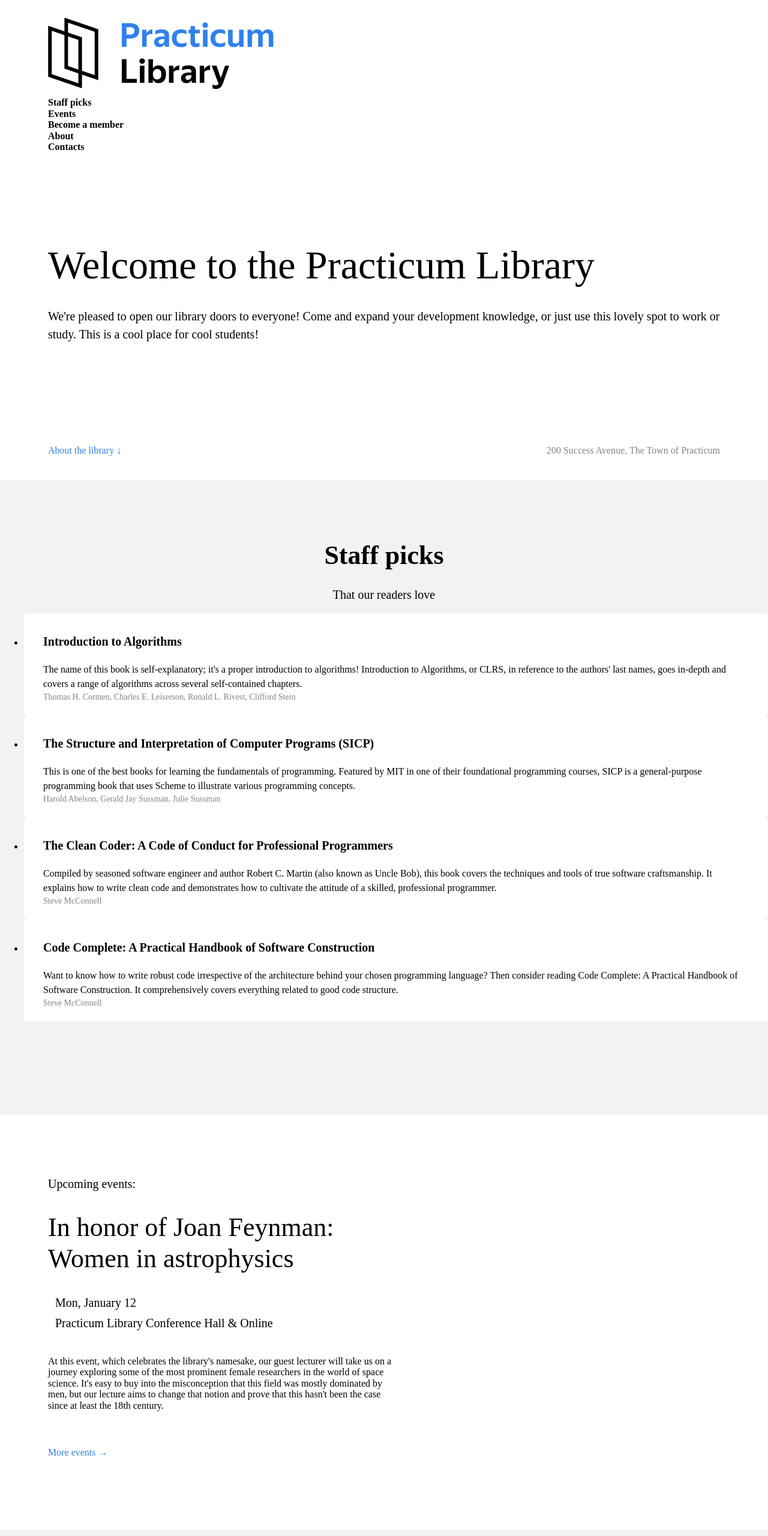
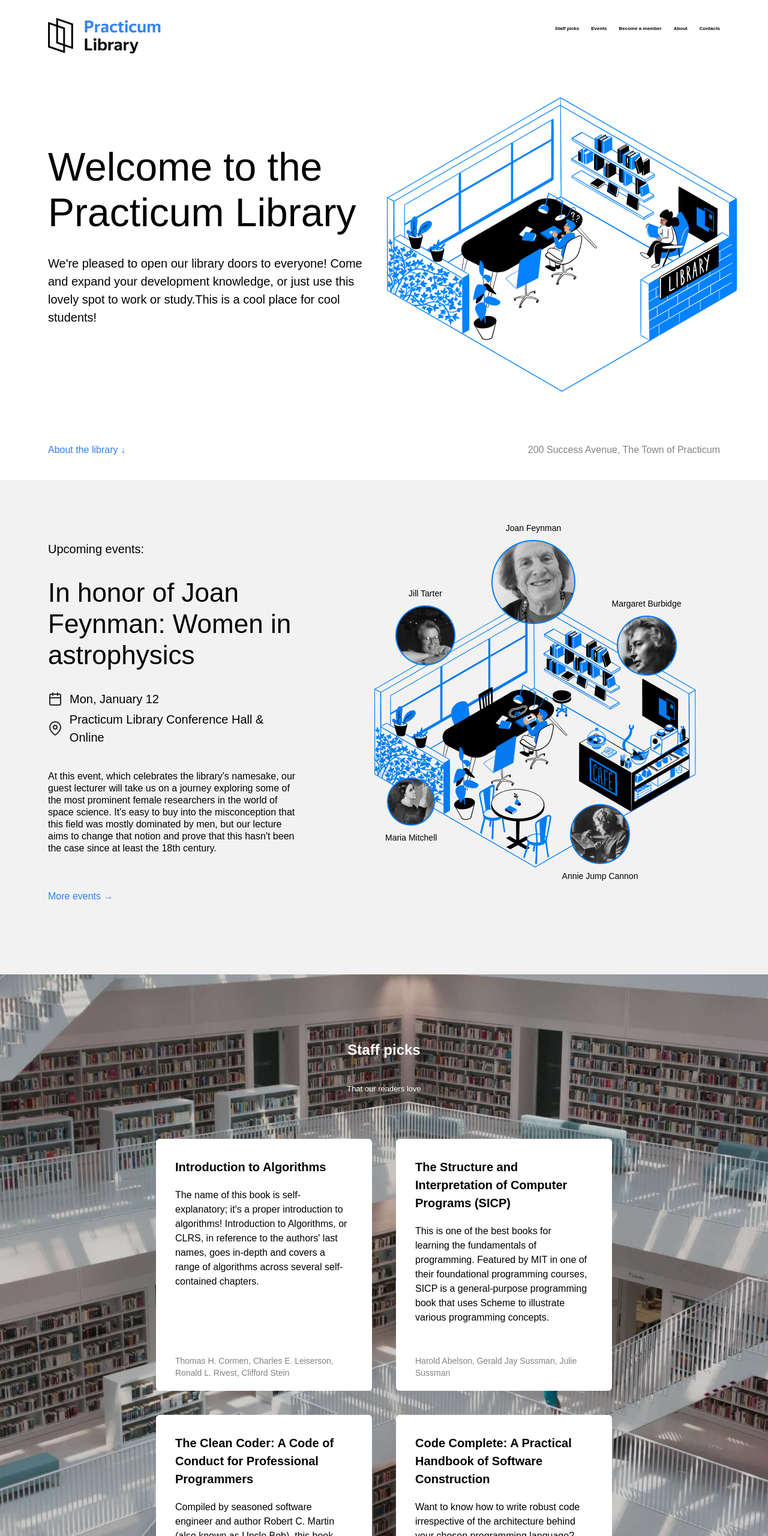
Before and after one commit to saumyanaya/se_project_library, a plain HTML site: page index.html in a window 1280 px wide. Shown: the top 2560 px of the page at 60% size. Drawn offline with Linux system fonts and the light colour scheme.

Commit message:
Updated Project 1 Stage 4

```diff
--- a/index.html
+++ b/index.html
@@ -4,126 +4,60 @@
     <meta charset="UTF-8" />
     <meta name="viewport" content="width=device-width, initial-scale=1.0" />
     <title>Practicum Library</title>
+    <link rel="shortcut icon" href="favicon.ico" />
     <link rel="stylesheet" href="./styles/normalize.css" />
     <link rel="stylesheet" href="./styles/style.css" />
   </head>
 
   <body>
-    <!-- Wrap the entire page content in a new div with the page class. Remember to add the closing tag -->
-    <div class="header">
-      <div class="nav">
+    <div class="page">
+      <header class="header">
+        <nav class="nav">
           <img
             src="./images/logo.png"
             alt="Practicum Library Logo"
             class="logo"
           />
-        <!-- Putting navigation links in a list is supposed to be the best practice of writing the semantic code since it allows screen readers to pause between each link instead of reading all the links as a sentence. -->
+
           <ul class="nav__links">
             <li>
-            <a class="nav__link">Staff picks</a>
+              <a href="#staff" class="nav__link">Staff picks</a>
             </li>
             <li>
-            <a class="nav__link">Events</a>
+              <a href="#events" class="nav__link">Events</a>
             </li>
             <li>
-            <a class="nav__link">Become a member</a>
+              <a href="#become-a-member" class="nav__link">Become a member</a>
             </li>
             <li>
-            <a class="nav__link">About</a>
+              <a href="#about" class="nav__link">About</a>
             </li>
             <li>
-            <a class="nav__link">Contacts</a>
+              <a href="#contacts" class="nav__link">Contacts</a>
             </li>
           </ul>
-      </div>
+        </nav>
         <h1 class="header__title">Welcome to the Practicum Library</h1>
         <p class="header__description">
           We're pleased to open our library doors to everyone! Come and expand
           your development knowledge, or just use this lovely spot to work or
-        study. This is a cool place for cool students!
+          study.This is a cool place for cool students!
         </p>
-      <!-- <img src="./images/inside_the_library.png" alt="Illustration 'Inside the library'" class="header__image" > -->
+        <img
+          src="./images/inside_the_library.png"
+          alt="Illustration 'Inside the library'"
+          class="header__image"
+        />
         <div class="header__footer">
           <a class="header__link">About the library &darr;</a>
-        <p class="header__address">200 Success Avenue, The Town of Practicum</p>
-      </div>
-    </div>
-
-    <div class="content">
-      <div class="staff">
-        <h2 class="staff__title">Staff picks</h2>
-        <p class="staff__subtitle">That our readers love</p>
-        <!-- The ul tag (unordered list) is used here as it is a collection of cards for which the order doesn't really matter. -->
-        <ul>
-          <li class="card">
-            <div class="card__content">
-              <h3 class="card__title">Introduction to Algorithms</h3>
-              <p class="card__text">
-                The name of this book is self-explanatory; it's a proper
-                introduction to algorithms! Introduction to Algorithms, or CLRS,
-                in reference to the authors' last names, goes in-depth and
-                covers a range of algorithms across several self-contained
-                chapters.
-              </p>
-              <p class="card__footer">
-                Thomas H. Cormen, Charles E. Leiserson, Ronald L. Rivest,
-                Clifford Stein
+          <p class="header__address">
+            200 Success Avenue, The Town of Practicum
           </p>
         </div>
-          </li>
+      </header>
 
-          <li class="card">
-            <div class="card__content">
-              <h3 class="card__title">
-                The Structure and Interpretation of Computer Programs (SICP)
-              </h3>
-              <p class="card__text">
-                This is one of the best books for learning the fundamentals of
-                programming. Featured by MIT in one of their foundational
-                programming courses, SICP is a general-purpose programming book
-                that uses Scheme to illustrate various programming concepts.
-              </p>
-              <p class="card__footer">
-                Harold Abelson, Gerald Jay Sussman, Julie Sussman
-              </p>
-            </div>
-          </li>
-
-          <li class="card">
-            <div class="card__content">
-              <h3 class="card__title">
-                The Clean Coder: A Code of Conduct for Professional Programmers
-              </h3>
-              <p class="card__text">
-                Compiled by seasoned software engineer and author Robert C.
-                Martin (also known as Uncle Bob), this book covers the
-                techniques and tools of true software craftsmanship. It explains
-                how to write clean code and demonstrates how to cultivate the
-                attitude of a skilled, professional programmer.
-              </p>
-              <p class="card__footer">Steve McConnell</p>
-            </div>
-          </li>
-
-          <li class="card">
-            <div class="card__content">
-              <h3 class="card__title">
-                Code Complete: A Practical Handbook of Software Construction
-              </h3>
-              <p class="card__text">
-                Want to know how to write robust code irrespective of the
-                architecture behind your chosen programming language? Then
-                consider reading Code Complete: A Practical Handbook of Software
-                Construction. It comprehensively covers everything related to
-                good code structure.
-              </p>
-              <p class="card__footer">Steve McConnell</p>
-            </div>
-          </li>
-        </ul>
-      </div>
-
-      <div class="events">
+      <main class="content">
+        <section class="events" id="events">
           <div class="events__content">
             <h2 class="events__heading">Upcoming events:</h2>
             <h3 class="events__title">
@@ -154,10 +88,130 @@
             </p>
             <a href="#" class="events__more">More events &rarr;</a>
           </div>
-        <!-- Start creating the composition here -->
+          <div class="events__cover">
+            <img
+              src="./images/cafe.png"
+              alt="Morning Cafe"
+              class="events__image"
+            />
+            <div class="person person_name_feynman">
+              <p class="person__caption">Joan Feynman</p>
+              <img
+                src="./images/person_feynman.png"
+                alt="Working on First person"
+                class="person__image person__image_size_l"
+              />
             </div>
+            <div class="person person_name_tarter">
+              <p class="person__caption">Jill Tarter</p>
+              <img
+                src="./images/person_tarter.png"
+                alt="Working on Second person"
+                class="person__image person__image_size_m"
+              />
+            </div>
+            <div class="person person_name_mitchell">
+              <img
+                src="./images/person_mitchell.png"
+                alt="Working on third person"
+                class="person__image person__image_size_s"
+              />
+              <p class="person__caption">Maria Mitchell</p>
+            </div>
+            <div class="person person_name_cannon">
+              <img
+                src="./images/person_cannon.png"
+                alt="Working on fourth person"
+                class="person__image person__image_size_m"
+              />
+              <p class="person__caption">Annie Jump Cannon</p>
+            </div>
+            <div class="person person_name_burbidge">
+              <p class="person__caption">Margaret Burbidge</p>
+              <img
+                src="./images/person_burbidge.png"
+                alt="Working on Fifth person"
+                class="person__image person__image_size_m"
+              />
+            </div>
+          </div>
+        </section>
 
-      <div class="membership">
+        <section class="staff" id="staff">
+          <h2 class="staff__title">Staff picks</h2>
+          <p class="staff__subtitle">That our readers love</p>
+          <ul class="staff__cards">
+            <li class="card">
+              <div class="card__content">
+                <h3 class="card__title">Introduction to Algorithms</h3>
+                <p class="card__text">
+                  The name of this book is self-explanatory; it's a proper
+                  introduction to algorithms! Introduction to Algorithms, or
+                  CLRS, in reference to the authors' last names, goes in-depth
+                  and covers a range of algorithms across several self-contained
+                  chapters.
+                </p>
+                <p class="card__footer">
+                  Thomas H. Cormen, Charles E. Leiserson, Ronald L. Rivest,
+                  Clifford Stein
+                </p>
+              </div>
+            </li>
+
+            <li class="card">
+              <div class="card__content">
+                <h3 class="card__title">
+                  The Structure and Interpretation of Computer Programs (SICP)
+                </h3>
+                <p class="card__text">
+                  This is one of the best books for learning the fundamentals of
+                  programming. Featured by MIT in one of their foundational
+                  programming courses, SICP is a general-purpose programming
+                  book that uses Scheme to illustrate various programming
+                  concepts.
+                </p>
+                <p class="card__footer">
+                  Harold Abelson, Gerald Jay Sussman, Julie Sussman
+                </p>
+              </div>
+            </li>
+
+            <li class="card">
+              <div class="card__content">
+                <h3 class="card__title">
+                  The Clean Coder: A Code of Conduct for Professional
+                  Programmers
+                </h3>
+                <p class="card__text">
+                  Compiled by seasoned software engineer and author Robert C.
+                  Martin (also known as Uncle Bob), this book covers the
+                  techniques and tools of true software craftsmanship. It
+                  explains how to write clean code and demonstrates how to
+                  cultivate the attitude of a skilled, professional programmer.
+                </p>
+                <p class="card__footer">Steve McConnell</p>
+              </div>
+            </li>
+
+            <li class="card">
+              <div class="card__content">
+                <h3 class="card__title">
+                  Code Complete: A Practical Handbook of Software Construction
+                </h3>
+                <p class="card__text">
+                  Want to know how to write robust code irrespective of the
+                  architecture behind your chosen programming language? Then
+                  consider reading Code Complete: A Practical Handbook of
+                  Software Construction. It comprehensively covers everything
+                  related to good code structure.
+                </p>
+                <p class="card__footer">Steve McConnell</p>
+              </div>
+            </li>
+          </ul>
+        </section>
+
+        <section class="membership" id="become-a-member">
           <h2 class="membership__title">Becoming a library member is easy!</h2>
           <ul class="membership__steps">
             <li class="step">
@@ -211,21 +265,22 @@
               </p>
             </li>
           </ul>
-      </div>
-      <div class="about">
+        </section>
+
+        <section class="about" id="about">
           <h2 class="about__title">About the library</h2>
           <div class="about__content">
             <p class="about__paragraph">
               Libraries are essential establishments in practically every city,
               and Practicum's library is no exception. It first opened its doors
-            way back in 2018, right as our humble town began bidding welcome to
-            its very first citizens!
+              way back in 2018, right as our humble town began bidding welcome
+              to its very first citizens!
             </p>
             <p class="about__paragraph">
-            Since its initial opening, the library has seen nearly 342 visitors
-            each month. That's almost 50% of our population! So far, most
-            citizens have enjoyed reading books and making use of our ample
-            online resources.
+              Since its initial opening, the library has seen nearly 342
+              visitors each month. That's almost 50% of our population! So far,
+              most citizens have enjoyed reading books and making use of our
+              ample online resources.
             </p>
             <p class="about__paragraph">
               The library gets its name from Joan Feynman, an American
@@ -233,11 +288,54 @@
               the American Geophysical Union.
             </p>
           </div>
-        <!-- <div class="about__circle"></div> -->
+          <div class="about__circle"></div>
+        </section>
+      </main>
+      <footer class="footer" id="contacts">
+        <div class="footer__columns">
+          <div class="footer__column">
+            <div class="footer__logo"></div>
+            <img
+              class="footer__logo"
+              src="./images/logo_white.png"
+              alt="Practicum Logo"
+            />
+          </div>
+          <div class="footer__column footer__column_content_hours">
+            <h2 class="footer__heading footer__column-heading">Hours</h2>
+            <ul class="footer__list">
+              <li class="footer__list-item">Weekdays: 9am - 8pm</li>
+              <li class="footer__list-item">Weekends: 10am - 6pm</li>
+            </ul>
+          </div>
+          <div class="footer__column footer__column_content_social">
+            <h2 class="footer__heading footer__column-heading">Social Media</h2>
+            <ul class="footer__list">
+              <li class="footer__list-item">
+                <a class="footer__column-link" href="#">
+                  <img
+                    class="footer__social-icon"
+                    src="./images/facebook_white.svg"
+                    alt="Facebook Logo"
+                  />
+                  Facebook
+                </a>
+              </li>
+              <li class="footer__list-item">
+                <a class="footer__column-link" href="#">
+                  <img
+                    class="footer__social-icon"
+                    src="./images/instagram_white.svg"
+                    alt="Instagram Logo"
+                  />
+                  Instagram
+                </a>
+              </li>
+            </ul>
           </div>
         </div>
-    <div class="footer">
-      <!-- The time to mark up the footer has come, you can do it 💪 -->
+        <p class="footer__copyright">&copy;2023 Saumya Nayak</p>
+      </footer>
     </div>
   </body>
 </html>
--- a/styles/style.css
+++ b/styles/style.css
@@ -1,4 +1,11 @@
-/* Add your class here */
+.page {
+  min-width: 1100px;
+  max-width: 1600px;
+  font-size: 16px;
+  line-height: 20px;
+  margin: 0 auto;
+  font-family: Arial, Helvetica, sans-serif;
+}
 
 .header {
   height: 100vh;
@@ -12,42 +19,59 @@
 }
 
 .nav {
-  /* Add flex properties here */
+  display: flex;
+  justify-content: space-between;
+  align-items: flex-start;
 }
 
 .logo {
+  height: 60px;
+  width: 196px;
 }
 
 .nav__links {
-  list-style: none;
-  padding-left: 0;
-  margin-top: 8px;
+  display: flex;
+  font-size: 8px;
+  column-gap: 20px;
+  justify-content: right;
+  float: right;
+  list-style-type: none;
+  padding: 0;
 }
 
 .nav__link {
-  color: #000000;
   text-decoration: none;
   font-weight: bold;
+  margin-top: 8px;
+  color: #000000;
 }
 
-/* Add the hover state styles for .nav__link here */
+.nav__link:hover {
+  color: #1f69c9;
+}
 
 .header__title {
   font-size: 66px;
   line-height: 76px;
   font-weight: 500;
-  margin: 150px 0 0;
+  margin-top: 150px;
+  margin-bottom: 32px;
+  max-width: 544px;
 }
 
 .header__description {
   font-size: 20px;
   line-height: 30px;
-  margin: 32px 0 0;
+  top: 0px;
+  width: 532px;
 }
 
 .header__image {
-  /* Write styles here */
+  position: absolute;
   z-index: 1;
+  max-width: 636px;
+  top: 135px;
+  right: 20px;
 }
 
 .header__footer {
@@ -66,82 +90,24 @@
   color: #2f80ed;
   text-decoration: none;
 }
-
-/* Add the hover state styles for .header__link here */
-
+.header__link:hover {
+  color: #1f69c9;
+}
 .header__address {
   margin: 0;
   color: #838383;
 }
-
-.staff {
-  padding-top: 100px;
-  padding-bottom: 140px;
-  background-color: #f2f2f2;
-}
-
-.staff__title {
-  text-align: center;
-  font-size: 44px;
-  line-height: 52px;
-  margin: 0 0 24px;
-}
-
-.staff__subtitle {
-  text-align: center;
-  font-size: 20px;
-  line-height: 30px;
-  font-weight: 400;
-  margin: 24px 0 0;
-}
-
-/* Add the CSS rule for your new class here. Make sure to place it before .card: parents should precede their children */
-
-.card {
-  background-color: #fff;
-  border-radius: 6px;
-  padding: 32px 40px 20px 32px;
-  box-sizing: border-box;
-}
-
-.card__content {
-  width: 100%;
-  height: 100%;
-  display: flex;
-  flex-direction: column;
-}
-
-.card__title {
-  font-size: 20px;
-  line-height: 30px;
-  font-weight: 700;
-  margin: 0;
-}
-
-.card__text {
-  margin: 20px 0 0;
-  font-size: 16px;
-  line-height: 24px;
-}
-
-.card__footer {
-  margin: 0;
-  font-size: 14px;
-  line-height: 20px;
-  color: #838383;
-  /* Auto margins applied on a flex item automatically extend specified margin to occupy the extra space in the flex container */
-  /* In our case, this pushes the element down to the bottom */
-  margin-top: auto;
-}
-
 .events {
   padding: 100px 0 120px 80px;
   display: flex;
   align-items: start;
   justify-content: space-between;
   box-sizing: border-box;
+  background-color: #f2f2f2;
 }
-
+.events:hover {
+  color: #1f69c9;
+}
 .events__content {
   flex-basis: 580px;
 }
@@ -175,6 +141,8 @@
   background-repeat: no-repeat;
   background-position: center;
   margin-right: 12px;
+  width: 24px;
+  height: 24px;
 }
 
 .event-info__icon_type_calendar {
@@ -201,69 +169,155 @@
   color: #2f80ed;
   text-decoration: none;
 }
-
-/* Add the hover state styles for .events__more here */
+.events__more:hover {
+  color: #1f69c9;
+}
 
 .events__cover {
-  /* flex-grow: 1;
+  flex-grow: 1;
   flex-shrink: 0;
   flex-basis: 780px;
   max-width: 780px;
-  position: relative; */
+  position: relative;
 }
 
 .events__image {
-  /* max-width: 100%; */
+  max-width: 100%;
 }
 
 .person {
-  /* position: absolute;
+  position: absolute;
   display: flex;
   align-items: center;
   flex-direction: column;
-  gap: 10px; */
+  gap: 10px;
+  left: 300px;
 }
 
 .person_name_feynman {
-  /* Use correct values of top/right/bottom/left properties to position the element */
+  left: 319px;
+  top: -30px;
 }
 
 .person_name_burbidge {
-  /* Use correct values of top/right/bottom/left properties to position the element */
+  top: 96px;
+  right: 125px;
+  margin-left: 200px;
 }
 
 .person_name_cannon {
-  /* Use correct values of top/right/bottom/left properties to position the element */
+  right: 216px;
+  bottom: 18px;
+  margin-left: 136px;
 }
 
 .person_name_mitchell {
-  /* Use correct values of top/right/bottom/left properties to position the element */
+  left: 142px;
+  bottom: 82px;
 }
 
 .person_name_tarter {
-  /* Use correct values of top/right/bottom/left properties to position the element */
+  top: 79px;
+  left: 159px;
 }
 
 .person__image {
-  /* max-width: 100%; */
+  max-width: 100%;
 }
 
 .person__image_size_l {
-  /* width: 140px; */
+  width: 140px;
 }
 
 .person__image_size_m {
-  /* width: 100px; */
+  width: 100px;
 }
 
 .person__image_size_s {
-  /* width: 80px; */
+  width: 80px;
 }
 
 .person__caption {
-  /* text-align: center;
+  text-align: center;
   font-size: 14px;
-  margin: 0; */
+  margin: 0;
+}
+
+.staff__cards {
+  max-width: 760px;
+  margin-top: 68px;
+  justify-content: center;
+  display: flex;
+  flex-wrap: wrap;
+  column-gap: 40px;
+  row-gap: 40px;
+  margin-left: 220px;
+}
+
+.staff {
+  padding-top: 100px;
+  padding-bottom: 140px;
+  background-repeat: no-repeat;
+  position: relative;
+  background-image: url(../images/staff_picks_background.jpg);
+  background-size: 100% 100%;
+}
+
+.staff__title {
+  text-align: center;
+  font-size: 44px;
+  line-height: 52px;
+  margin: 0 0 24px;
+  color: #ffffff;
+  font-size: x-large;
+}
+
+.staff__subtitle {
+  text-align: center;
+  font-size: 20px;
+  line-height: 30px;
+  font-weight: 400;
+  margin: 24px 0 0;
+  color: #ffffff;
+  font-size: small;
+}
+
+.card {
+  background-color: #fff;
+  border-radius: 6px;
+  padding: 32px 40px 20px 32px;
+  box-sizing: border-box;
+  width: 360px;
+  height: 420px;
+  display: flex;
+}
+
+.card__content {
+  width: 100%;
+  height: 100%;
+  display: flex;
+  flex-direction: column;
+}
+
+.card__title {
+  font-size: 20px;
+  line-height: 30px;
+  font-weight: 700;
+  margin: 0;
+}
+
+.card__text {
+  margin: 20px 0 0;
+  font-size: 16px;
+  line-height: 24px;
+}
+
+.card__footer {
+  margin: 0;
+  font-size: 14px;
+  line-height: 20px;
+  color: #838383;
+  margin-top: auto;
 }
 
 .membership {
@@ -285,20 +339,25 @@
   list-style-type: none;
   padding: 0;
   margin: 100px 0 0;
-  /* Add styles */
+  justify-content: center;
+  flex-basis: initial;
+  margin-left: 140px;
 }
 
 .step {
-  /* Add styles */
+  width: 220px;
+  flex-basis: auto;
+  display: inline-table;
+  margin-right: 40px;
 }
 
 .step__title {
   margin: 0;
+  margin-block-start: 0%;
   font-size: 20px;
   line-height: 30px;
   font-weight: 700;
-  display: flex;
-  align-items: center;
+  display: block;
 }
 
 .step__icon {
@@ -316,6 +375,7 @@
   overflow: hidden;
   position: relative;
   box-sizing: border-box;
+  display: flex;
 }
 
 .about__title {
@@ -324,6 +384,7 @@
   line-height: 30px;
   font-weight: 500;
   z-index: 1;
+  max-width: 154px;
 }
 
 .about__content {
@@ -331,10 +392,14 @@
   line-height: 30px;
   font-weight: 400;
   max-width: 660px;
+  margin-left: 120px;
+  z-index: 1;
+  padding: 5px;
 }
 
 .about__paragraph {
   margin: 0;
+  margin-bottom: 32px;
 }
 
 .about__circle {
@@ -342,46 +407,66 @@
   width: 495px;
   height: 495px;
   border-radius: 50%;
+  top: -121px;
+  left: -91px;
+  position: absolute;
 }
 
 .footer {
   box-sizing: border-box;
+  background-color: #1f1f1f;
+  color: #fff;
+  padding: 60px 102px 60px 80px;
+  font-size: 16px;
+  line-height: 20px;
 }
 
 .footer__columns {
+  display: flex;
 }
 
 .footer__column_content_hours {
+  margin-left: auto;
 }
 
 .footer__column_content_social {
+  margin-left: 100px;
 }
 
 .footer__logo {
+  width: 116px;
+  height: 21px;
 }
 
 .footer__list {
-  /* The code below removes the default browser styles for lists */
-  list-style-type: none;
+  margin: 0;
   padding: 0;
-  margin: 0;
 }
 
 .footer__list-item {
+  margin-bottom: 16px;
+  list-style-type: none;
 }
-
 .footer__column-heading {
+  margin: 0 0 20px;
 }
 
 .footer__column-link {
   color: white;
-  font-size: 16px;
-  line-height: 20px;
   text-decoration: none;
+  display: flex;
+  align-items: center;
+}
+.footer__column-link:hover {
+  color: #c1c1c1;
 }
 
 .footer__social-icon {
+  width: 16px;
+  height: 16px;
+  margin-right: 10px;
 }
 
 .footer__copyright {
+  margin: 108px 0 0;
 }
```
Lines whose indentation alone changed are shown as unchanged.
